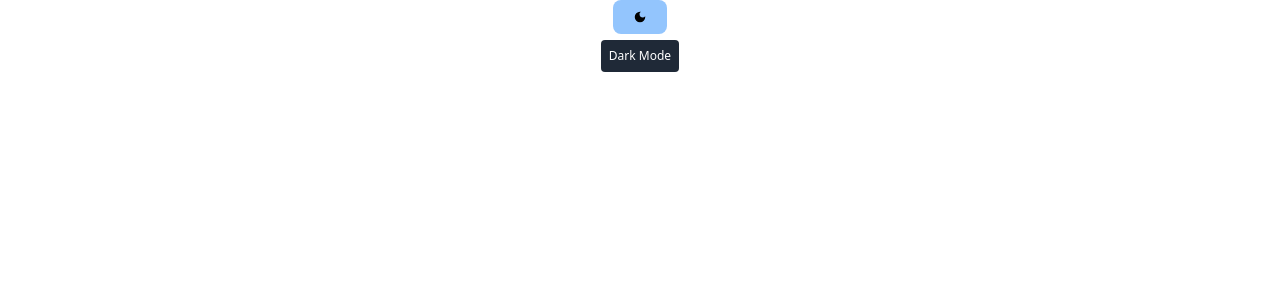
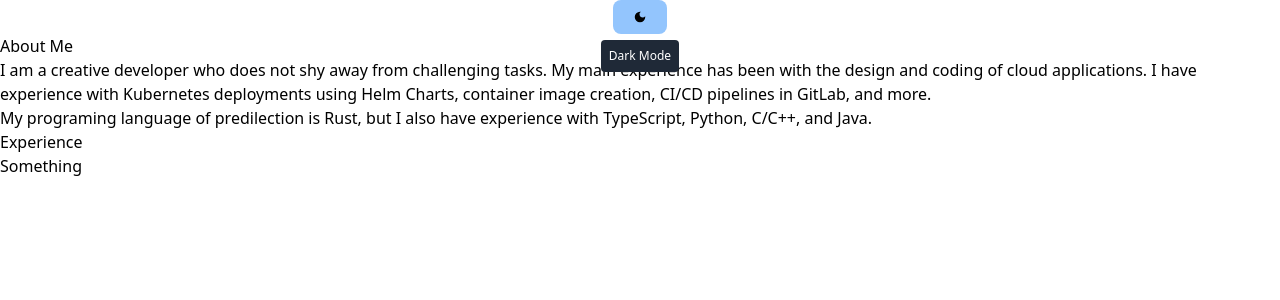
Before and after one commit to GabrielBernard/gabbology, a React (Vite) app in the folder app/: page / in a window 1280 px wide. Shown: the top 300 px of the page. Built offline with nearby package versions, Linux system fonts and the light colour scheme.

Commit message:
some more tests

```diff
--- a/app/src/App.tsx
+++ b/app/src/App.tsx
@@ -1,8 +1,5 @@
 import { MdDarkMode, MdLightMode } from 'react-icons/md'
 import { useEffect, useState } from 'react'
-
-// import { MdDarkMode } from 'react-icons/md'
-// import { MdLightMode } from 'react-icons/md'
 
 export default function App() {
   const [darkTheme, setDarkTheme] = useState(false)
@@ -16,8 +13,9 @@ export default function App() {
   }, [darkTheme])
 
   return (
-    <div className='h-screen bg-white dark:bg-black'>
-      <div className='group relative flex justify-center'>
+    <main className='h-screen bg-white dark:bg-black'>
+      {/* Dark / Light mode toggle */}
+      <section className='group relative flex justify-center'>
         <button
           className='rounded-lg bg-blue-300 px-5 py-2.5 text-center text-sm font-medium text-white hover:bg-blue-400 focus:outline-none focus:ring-4 focus:ring-blue-300 dark:bg-blue-950 dark:hover:bg-blue-900 dark:focus:ring-blue-800'
           aria-label={darkTheme ? 'toggle dark' : 'toggle light'}
@@ -34,29 +32,30 @@ export default function App() {
         <span className='absolute top-10 scale-0 rounded bg-gray-800 p-2 text-xs text-white group-hover:scale-100'>
           {darkTheme ? 'Light Mode' : 'Dark Mode'}
         </span>
-      </div>
-    </div>
+      </section>
 
-    //     <main className='my-10 flex min-h-screen flex-col px-24 font-sans'>
-    //       <div className='flex overflow-hidden'>
-    //         <img
-    //           className='inline-block h-10 w-10 rounded-full ring-2 ring-white'
-    //           src='https://images.unsplash.com/photo-1491528323818-fdd1faba62cc?ixlib=rb-1.2.1&ixid=eyJhcHBfaWQiOjEyMDd9&auto=format&fit=facearea&facepad=2&w=256&h=256&q=80'
-    //           alt=''
-    //         />
-    //         <div>
-    //           <span className='inline-flex items-center rounded-md bg-blue-50 px-2 py-1 text-xs font-medium text-blue-700 ring-1 ring-inset ring-blue-700/10'>
-    //             Badge
-    //           </span>
-    //         </div>
-    //       </div>
+      {/* About Me */}
+      <section className='dark:text-white'>
+        <h1>About Me</h1>
+        <p>
+          I am a creative developer who does not shy away from challenging
+          tasks. My main experience has been with the design and coding of cloud
+          applications. I have experience with Kubernetes deployments using Helm
+          Charts, container image creation, CI/CD pipelines in GitLab, and more.
+        </p>
+        <p>
+          My programing language of predilection is Rust, but I also have
+          experience with TypeScript, Python, C/C++, and Java.
+        </p>
+      </section>
 
-    //       {/* <div class="flex -space-x-1 overflow-hidden">
-    //   <img class="inline-block h-6 w-6 rounded-full ring-2 ring-white" src="https://images.unsplash.com/photo-1491528323818-fdd1faba62cc?ixlib=rb-1.2.1&ixid=eyJhcHBfaWQiOjEyMDd9&auto=format&fit=facearea&facepad=2&w=256&h=256&q=80" alt="">
-
-    //   <img class="inline-block h-6 w-6 rounded-full ring-2 ring-white" src="https://images.unsplash.com/photo-1500648767791-00dcc994a43e?ixlib=rb-1.2.1&ixid=eyJhcHBfaWQiOjEyMDd9&auto=format&fit=facearea&facepad=2.25&w=256&h=256&q=80" alt="">
-    //   <img class="inline-block h-6 w-6 rounded-full ring-2 ring-white" src="https://images.unsplash.com/photo-1472099645785-5658abf4ff4e?ixlib=rb-1.2.1&ixid=eyJhcHBfaWQiOjEyMDd9&auto=format&fit=facearea&facepad=2&w=256&h=256&q=80" alt="">
-    // </div> */}
-    //     </main>
+      {/* Experience */}
+      <section className='dark:text-white'>
+        <h1>Experience</h1>
+        <div>
+          <p>Something</p>
+        </div>
+      </section>
+    </main>
   )
 }
```
